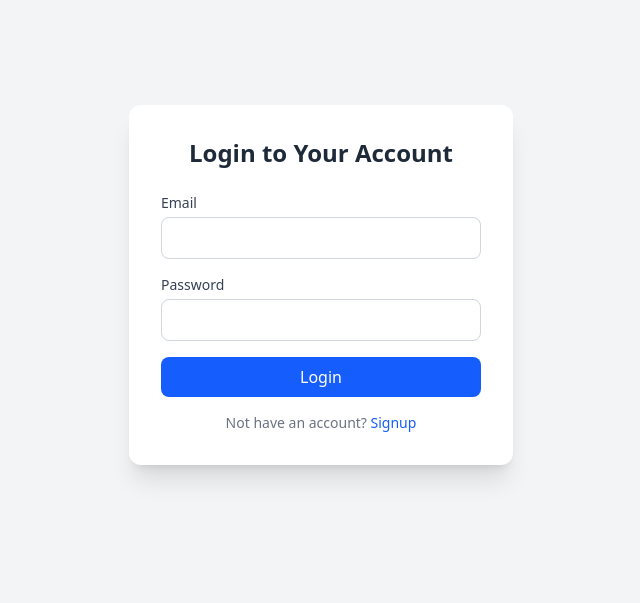
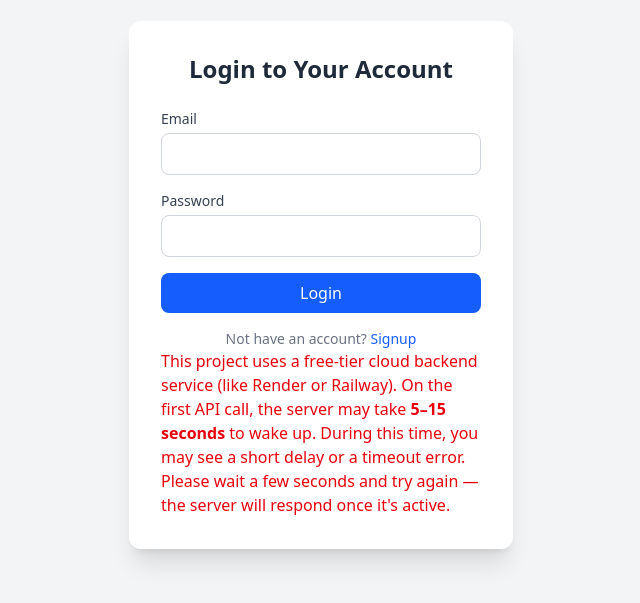
Before and after one commit to dakshg393/StreamSphere, a React (Vite) app in the folder frontend/: page /login in a window 1280 px wide. Shown: the part 115-718 px from the top of the page, without its empty margins (319-959 px from the left). Built offline with nearby package versions, Linux system fonts and the light colour scheme.

Commit message:
Add warning

```diff
--- a/frontend/src/Components/Auth/Login.jsx
+++ b/frontend/src/Components/Auth/Login.jsx
@@ -72,6 +72,11 @@ const LoginPage = () => {
         <p className="text-sm text-gray-500 text-center mt-4">
           Not have an account? <a href="/signup" className="text-blue-600 hover:underline">Signup</a>
         </p>
+        <p className='text-red-600'> This project uses a free-tier cloud backend service (like Render or Railway).
+    On the first API call, the server may take <strong>5–15 seconds</strong> to wake up.
+    During this time, you may see a short delay or a timeout error.
+    Please wait a few seconds and try again — the server will respond once it's active.</p>
+
       </div>
     </div>
   );
```
